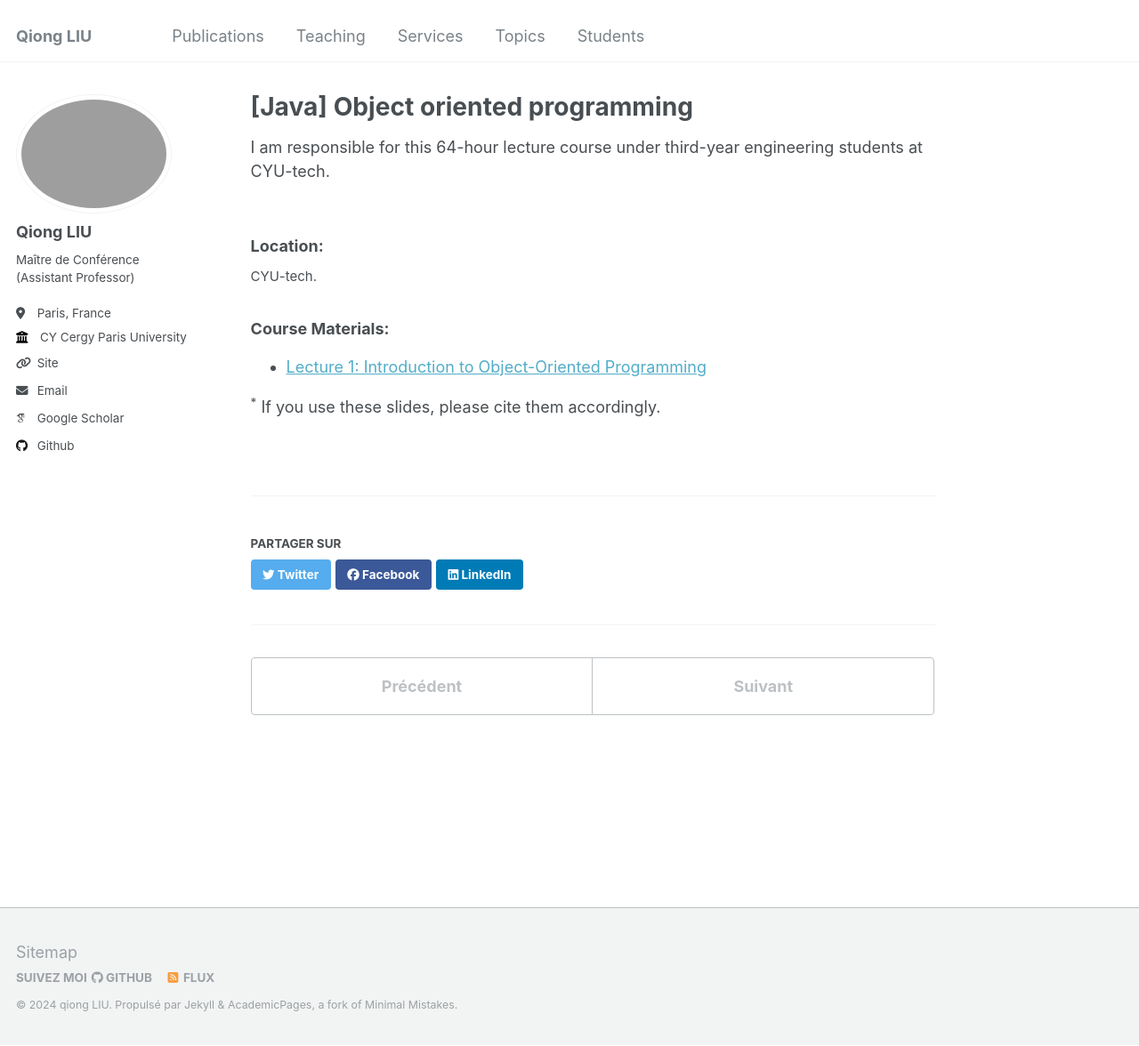
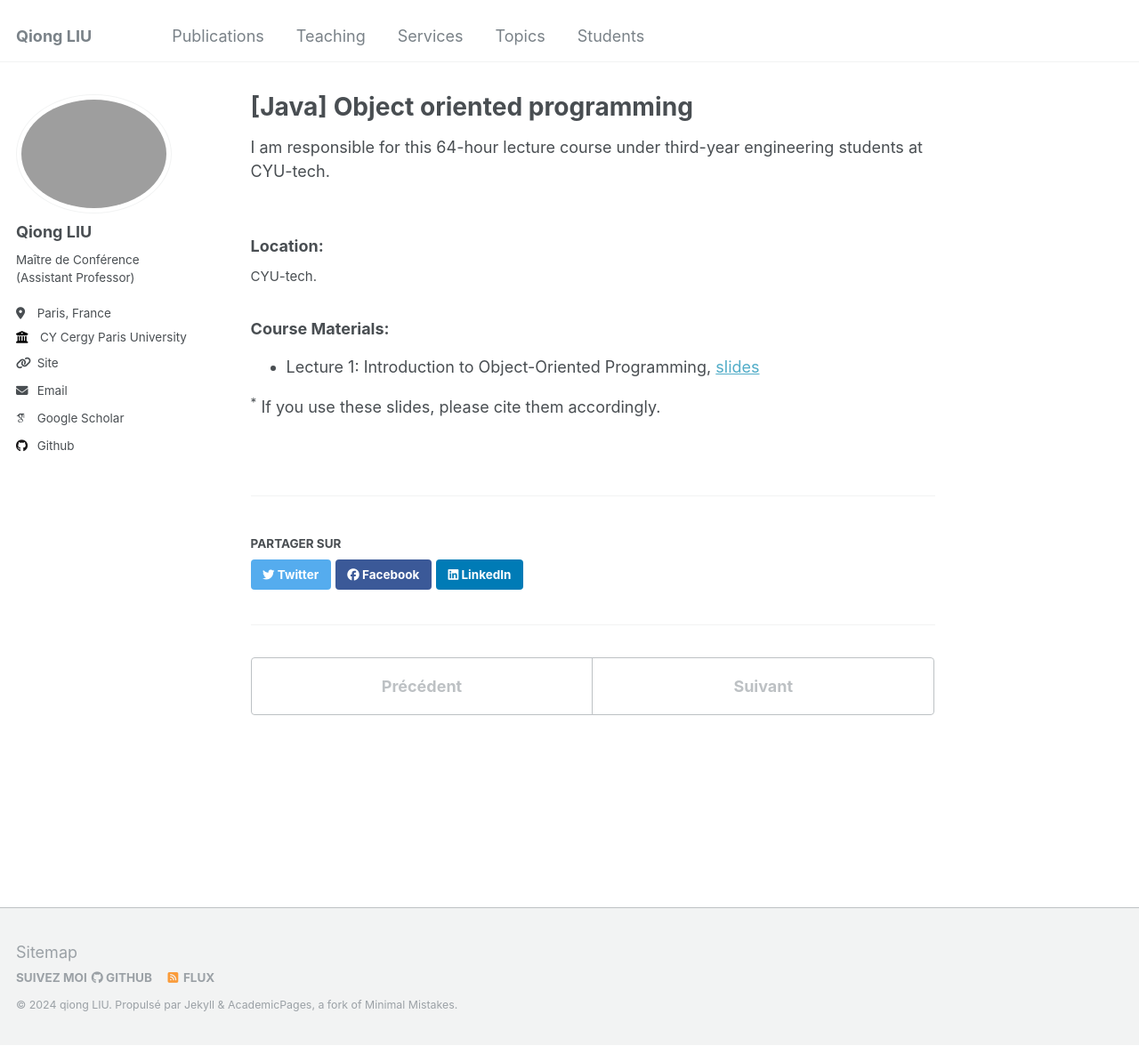
Before and after one commit to evesiphus/evesiphus.github.io, a Jekyll site: the page built from _teaching/2024-fall-java.md, in a window 1280 px wide and 1176 px high. Shown: the whole window at 89% size. Built offline with Jekyll 4.4.1, drawn with Linux system fonts in a browser that asks for light colours; some web fonts are replaced.

Commit message:
Update 2024-fall-java.md

```diff
--- a/_teaching/2024-fall-java.md
+++ b/_teaching/2024-fall-java.md
@@ -15,7 +15,7 @@ hours: "64h (CM+TP)"
 <span style="font-size: smaller;">CYU-tech.</span>
 
 ### Course Materials:
-- [Lecture 1: Introduction to Object-Oriented Programming](https://evesiphus.github.io/assets/teaching/java/CM1-Java.pdf)
+- Lecture 1: Introduction to Object-Oriented Programming, [slides](https://evesiphus.github.io/assets/teaching/java/CM1-Java.pdf)
 
 
 
```
